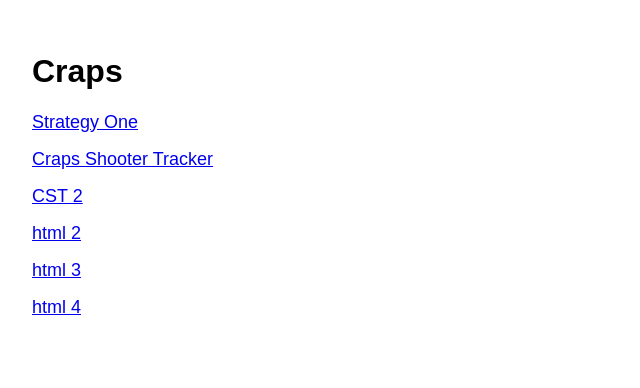
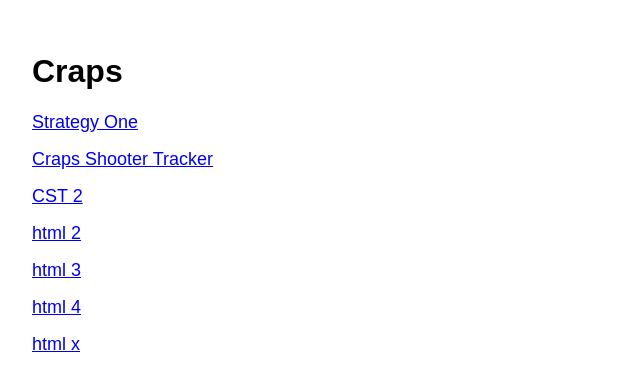
Before and after one commit to vamsi551/Craps, a plain HTML site: page index.html in a window 1280 px wide. Shown: the full height of the page, 0-640 px from the left. Drawn offline with Linux system fonts and the light colour scheme.

Commit message:
Add link to 'htmlx.html' in index.html

```diff
--- a/index.html
+++ b/index.html
@@ -30,5 +30,8 @@
   <p>
     <a href="html4.html">html 4</a>
   </p>
+  <p>
+    <a href="htmlx.html">html x</a>
+  </p>
 </body>
 </html>
```
